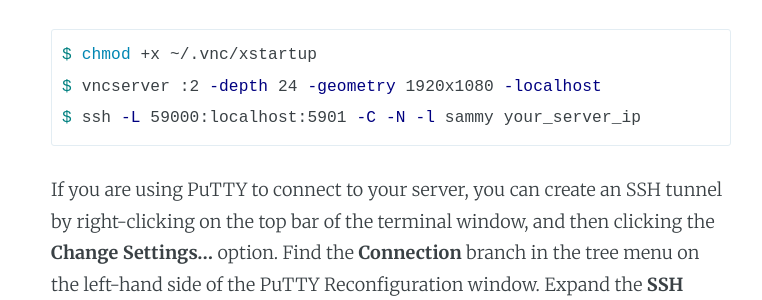
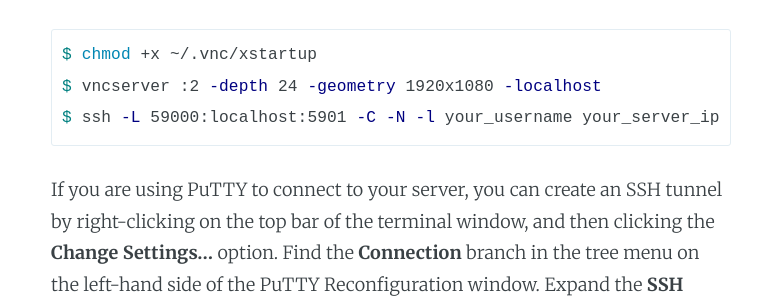
Before and after one commit to marktube/marktube.github.io, a Jekyll site: the page built from _posts/2021-07-12-Remote-control.md, in a window 1280 px wide and 900 px high, scrolled down 849 px. Shown: the part 151-451 px from the top of the window, without its empty margins (264-1026 px from the left). Built offline with Jekyll 4.4.1, drawn with Linux system fonts in a browser that asks for light colours; comment, search, counter and statistics services are not loaded.

Commit message:
modify error

````diff
--- a/_posts/2021-07-12-Remote-control.md
+++ b/_posts/2021-07-12-Remote-control.md
@@ -37,7 +37,7 @@ categories: Computer
   ```bash
   $ chmod +x ~/.vnc/xstartup
   $ vncserver :2 -depth 24 -geometry 1920x1080 -localhost
-  $ ssh -L 59000:localhost:5901 -C -N -l sammy your_server_ip
+  $ ssh -L 59000:localhost:5901 -C -N -l your_username your_server_ip
   ```
 
   If you are using PuTTY to connect to your server, you can create an SSH tunnel by right-clicking on the top bar of the terminal window, and then clicking the **Change Settings…** option. Find the **Connection** branch in the tree menu on the left-hand side of the PuTTY Reconfiguration window. Expand the **SSH** branch and click on **Tunnels**. On the **Options controlling SSH port forwarding** screen, enter `59000` as the **Source Port** and `localhost:5902` as the **Destination**. Then click the **Add** button, and then the **Apply** button to implement the tunnel. Once the tunnel is running, use a VNC client to connect to `localhost:59000`. You’ll be prompted to authenticate using the password you set in Step 1.
````
